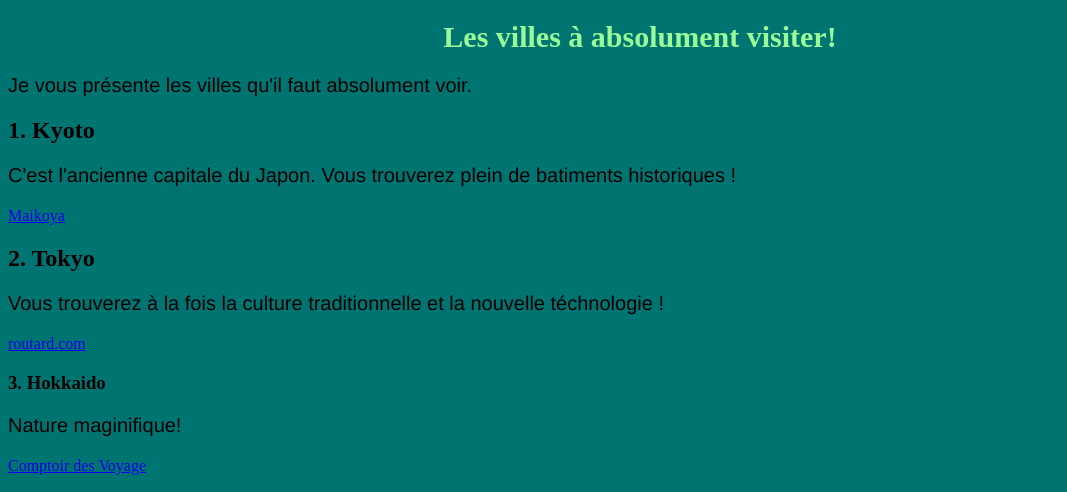
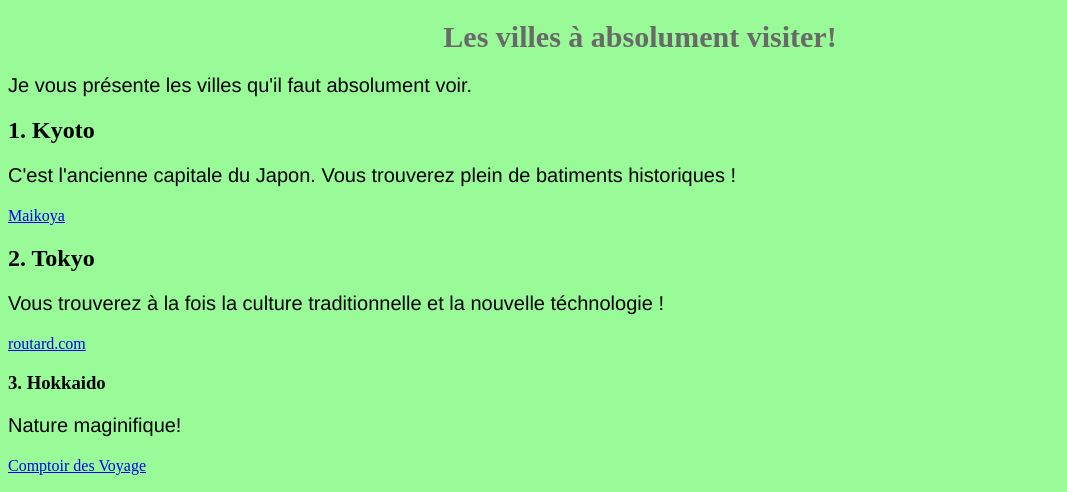
Before and after one commit to SachikoTP/sachikotp.github.io, a plain HTML site: page index.html in a window 1280 px wide. Shown: the top 492 px of the page, without its empty margins (0-1067 px from the left). Drawn offline with Linux system fonts and the light colour scheme.

Commit message:
Update style.css

```diff
--- a/style.css
+++ b/style.css
@@ -1,7 +1,7 @@
 h1{
 font-size: 30px;
 text-align: center;
-color: #98fb98
+color: #696969
 }
 
 p{
@@ -11,5 +11,5 @@ font-family: Helvetica, sans-serif;
 }
 
 body {
-background-color: #007471;
+background-color: #98fb98;
 }
```
